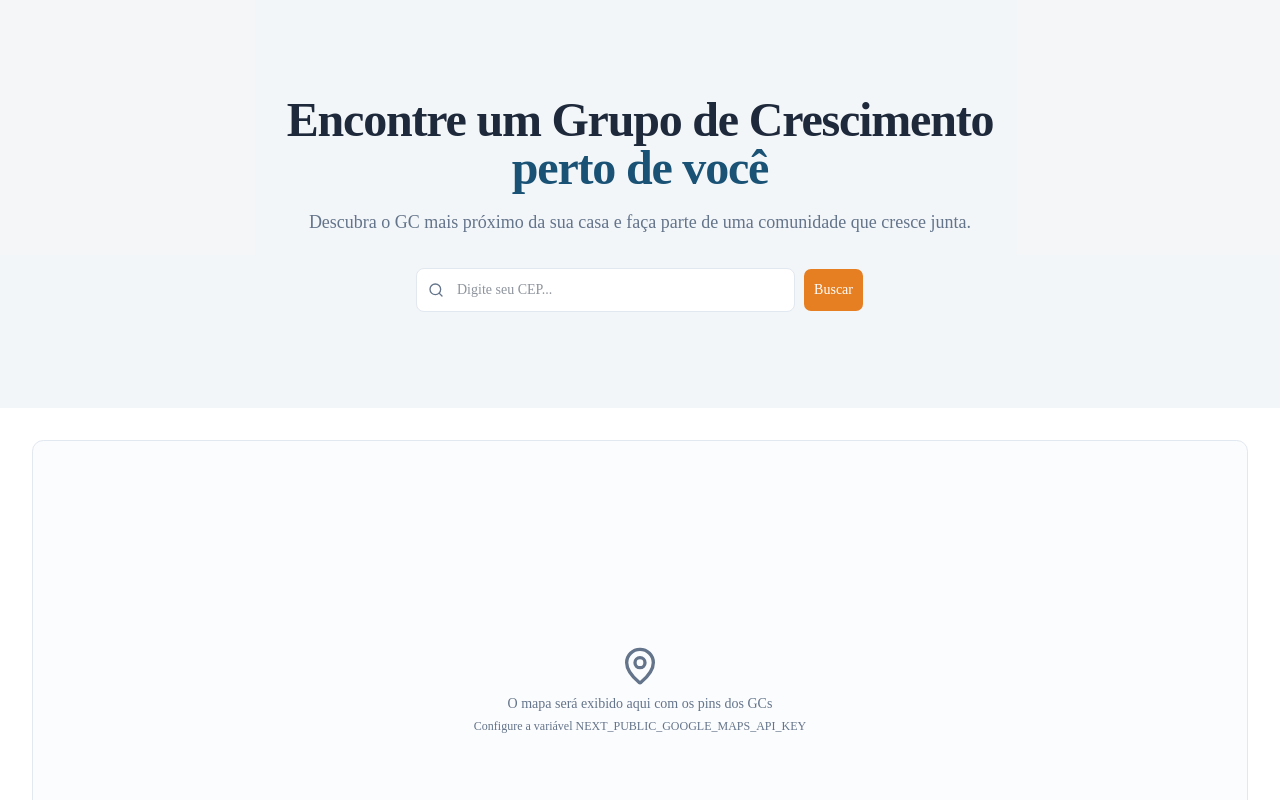
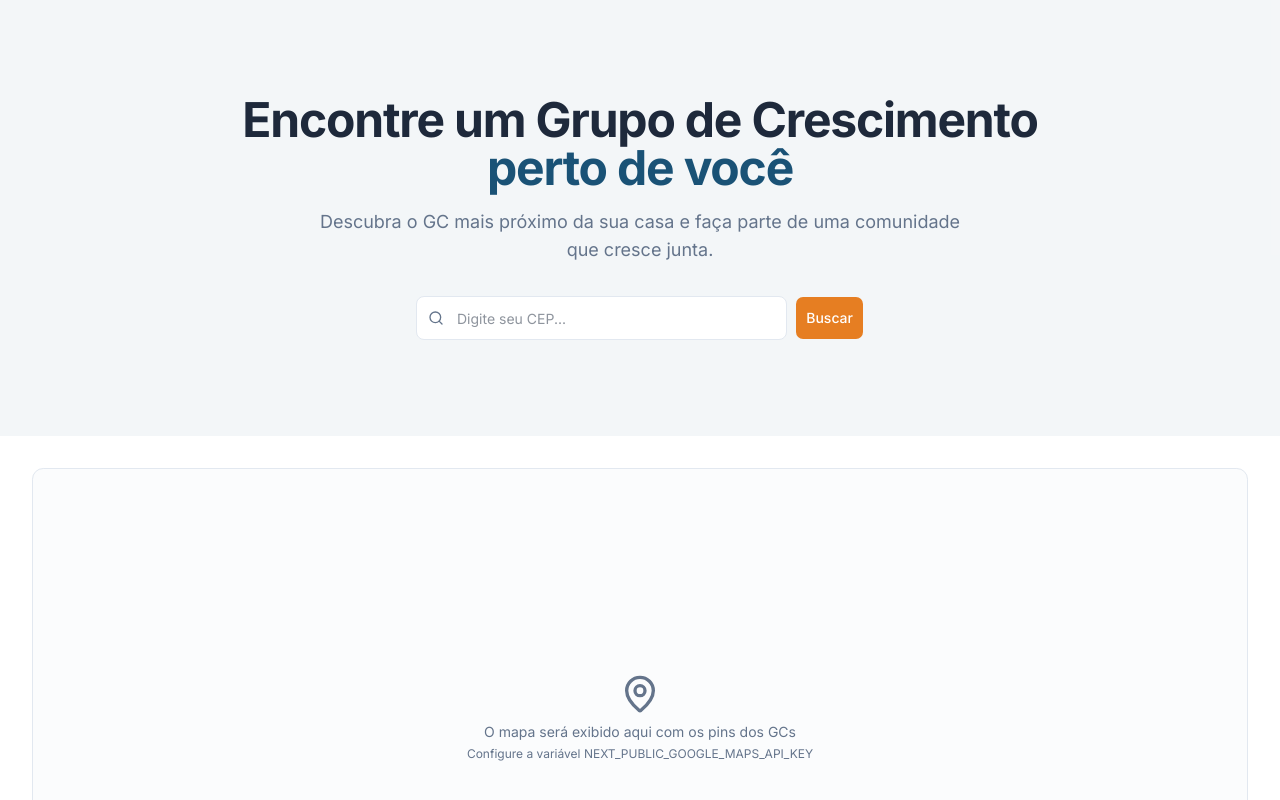
Before and after one commit to sigaocaue/gc-finder-web, a Next.js app: page / in a window 1280 px wide. Shown: the top 800 px of the page. Built offline with nearby package versions, Linux system fonts and the light colour scheme.

Commit message:
feat(styles): add custom fonts and update CSS variables for improved typography

```diff
--- a/app/globals.css
+++ b/app/globals.css
@@ -1,3 +1,5 @@
+@import url('https://fonts.googleapis.com/css2?family=Inter:wght@300;400;500;600;700;800&family=Plus+Jakarta+Sans:wght@500;600;700;800&display=swap');
+
 @import "tailwindcss";
 @import "tw-animate-css";
 @import "shadcn/tailwind.css";
@@ -5,10 +7,11 @@
 @custom-variant dark (&:is(.dark *));
 
 @theme inline {
+    --font-display: 'Plus Jakarta Sans', sans-serif;
+    --font-body: 'Inter', sans-serif;
+
     --color-background: var(--background);
     --color-foreground: var(--foreground);
-  --font-sans: var(--font-inter);
-  --font-mono: var(--font-geist-mono);
     --color-sidebar-ring: var(--sidebar-ring);
     --color-sidebar-border: var(--sidebar-border);
     --color-sidebar-accent-foreground: var(--sidebar-accent-foreground);
@@ -133,10 +136,8 @@
     * {
         @apply border-border outline-ring/50;
     }
+
     body {
-    @apply bg-background text-foreground;
-  }
-  html {
-    @apply font-sans;
+        @apply bg-background text-foreground font-body;
     }
 }
```
Lines whose indentation alone changed are shown as unchanged.
